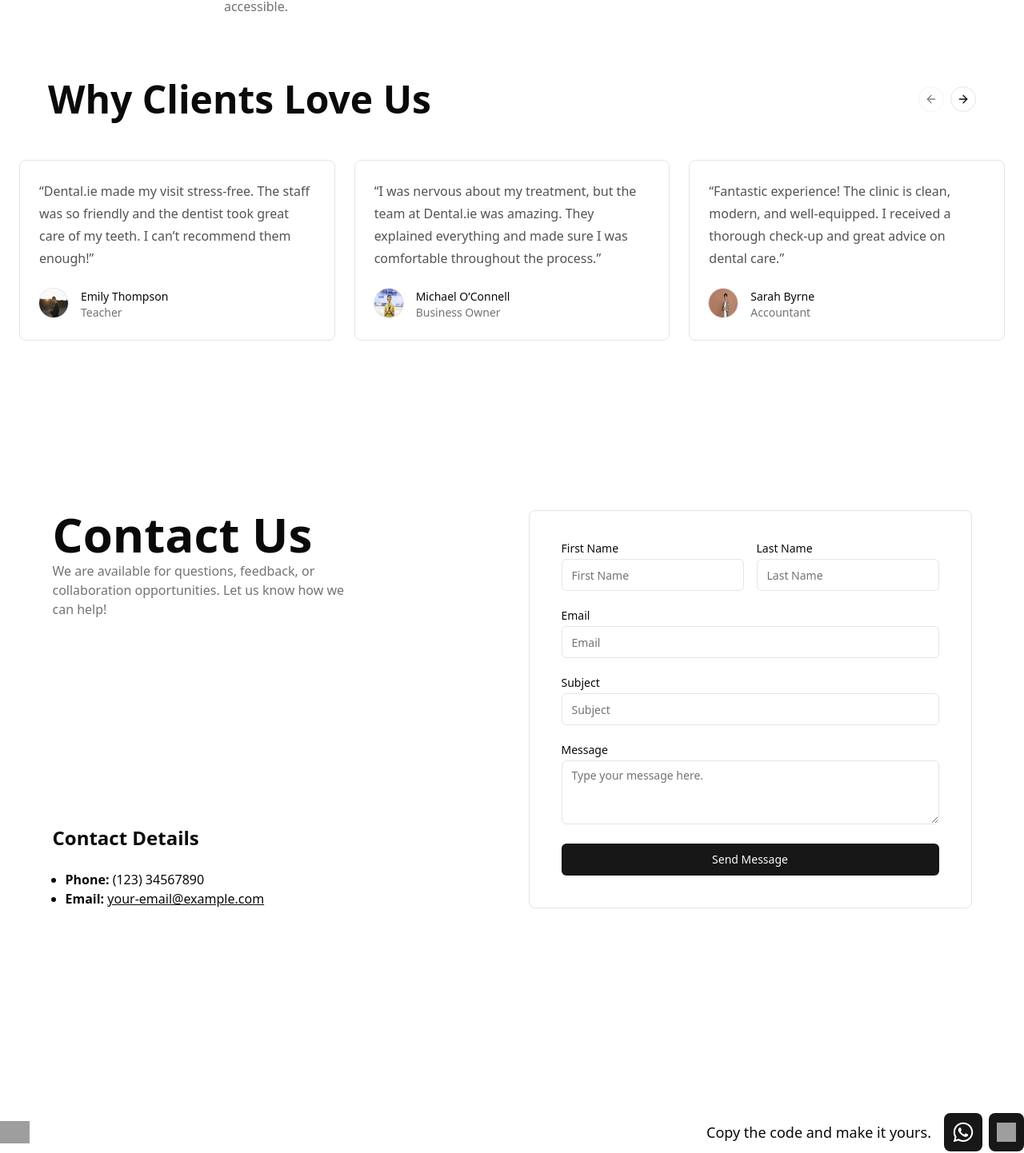
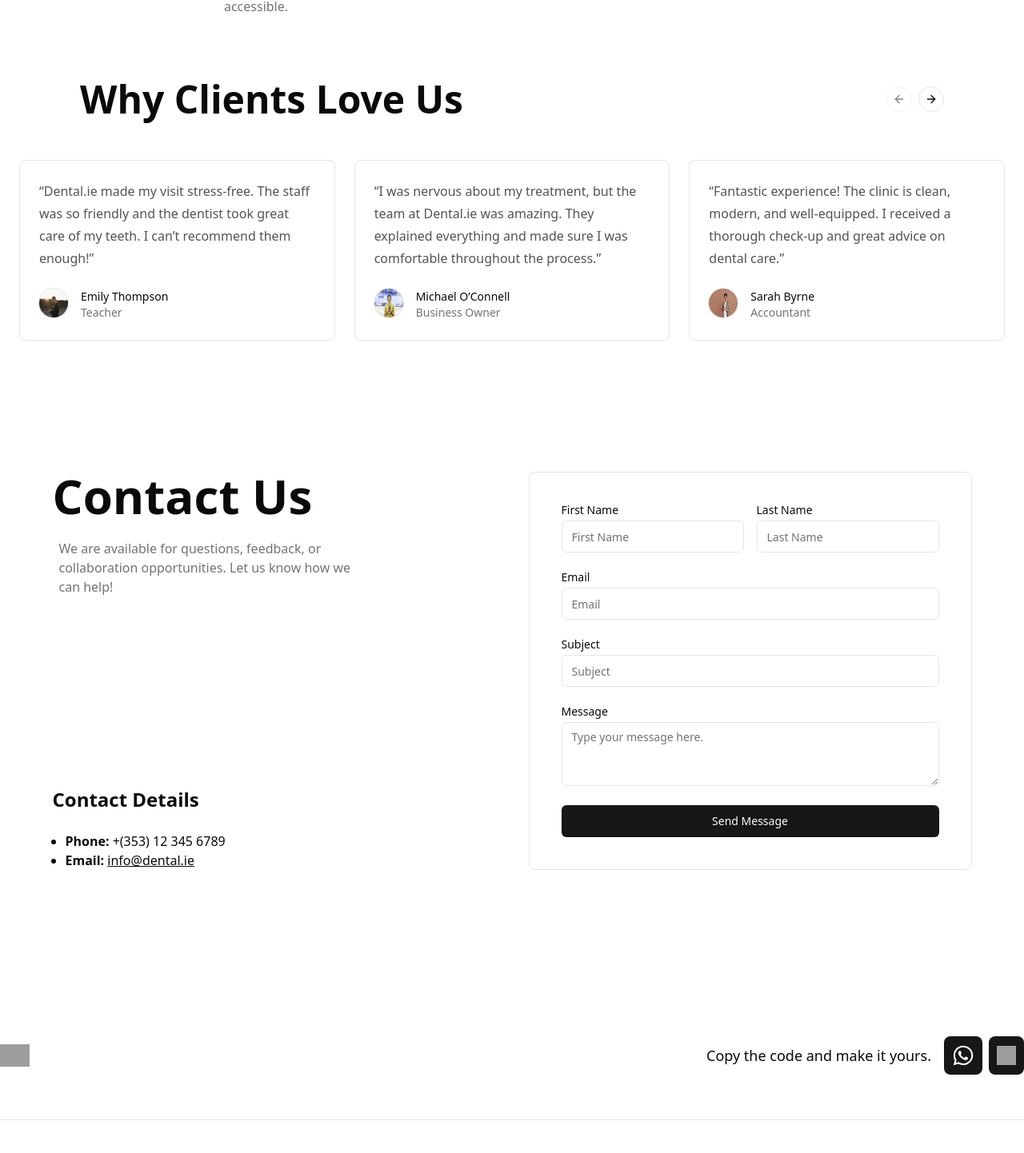
Before and after one commit to EngenMe/Dental.ie, a React (Vite) app: page / in a window 1280 px wide. Shown: the part 3149-4591 px from the top of the page at 80% size. Built offline with nearby package versions, Linux system fonts and the light colour scheme; grey boxes are pictures that could not be loaded.

Commit message:
Build contact us section.

```diff
--- a/src/components/Contact.tsx
+++ b/src/components/Contact.tsx
@@ -5,15 +5,14 @@ import { Textarea } from '@/components/ui/textarea';
 
 const Contact2 = () => {
   return (
-    <section className="py-32">
-      <div className="container">
+    <section className="py-20">
       <div className="mx-auto flex max-w-screen-xl flex-col justify-between gap-10 lg:flex-row lg:gap-20">
         <div className="mx-auto flex max-w-sm flex-col justify-between gap-10">
           <div className="text-center lg:text-left">
             <h1 className="mb-2 text-5xl font-semibold lg:mb-1 lg:text-6xl">
               Contact Us
             </h1>
-              <p className="text-muted-foreground">
+            <p className="text-muted-foreground pt-5 px-2">
               We are available for questions, feedback, or collaboration
               opportunities. Let us know how we can help!
             </p>
@@ -25,12 +24,12 @@ const Contact2 = () => {
             <ul className="ml-4 list-disc">
               <li>
                 <span className="font-bold">Phone: </span>
-                  (123) 34567890
+                +(353) 12 345 6789
               </li>
               <li>
                 <span className="font-bold">Email: </span>
                 <a href="" className="underline">
-                    your-email@example.com
+                  info@dental.ie
                 </a>
               </li>
             </ul>
@@ -62,7 +61,6 @@ const Contact2 = () => {
           <Button className="w-full">Send Message</Button>
         </div>
       </div>
-      </div>
     </section>
   );
 };
--- a/src/components/Testimonial.tsx
+++ b/src/components/Testimonial.tsx
@@ -61,9 +61,8 @@ const testimonials = [
 const Testimonial = () => {
   return (
     <section className="py-20 px-5">
-      <div className="">
       <Carousel className="w-full">
-          <div className="mb-8 flex justify-between md:px-10 px-2 lg:mb-12">
+        <div className="mb-8 flex justify-between md:px-10 lg:px-20 px-2 lg:mb-12">
           <h2 className="text-2xl font-semibold lg:text-5xl hidden md:block">
             Why Clients Love Us
           </h2>
@@ -106,7 +105,6 @@ const Testimonial = () => {
           ))}
         </CarouselContent>
       </Carousel>
-      </div>
     </section>
   );
 };
```
Lines whose indentation alone changed are shown as unchanged.
